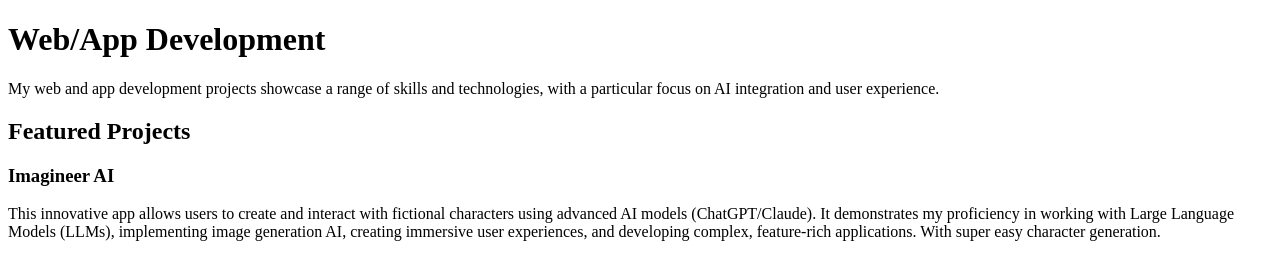
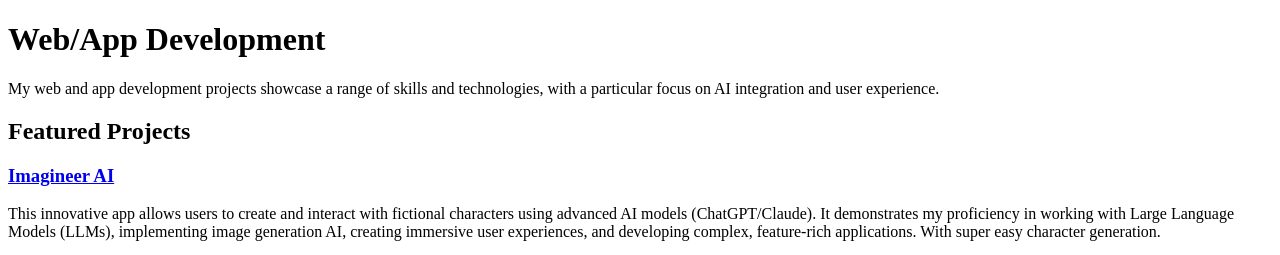
Before and after one commit to ahmadyaryeet/Personal_website, a React (Create React App) app: page /web-app-development in a window 1280 px wide. Shown: the top 255 px of the page. Built offline with nearby package versions, Linux system fonts and the light colour scheme; the HTML template or start-up script is replaced by a standard one.

Commit message:
Update AppDev_page.js

```diff
--- a/src/components/AppDev_page.js
+++ b/src/components/AppDev_page.js
@@ -58,7 +58,14 @@ function WebAppDevelopment() {
 
             {projects.map((project, index) => (
               <div key={index} className="webapp-project">
-                <h3 className="webapp-project-title">{project.title}</h3>
+                {/* Use Link here to make the title clickable */}
+                <h3 className="webapp-project-title">
+                  {project.link ? (
+                    <Link to={project.link}>{project.title}</Link>
+                  ) : (
+                    project.title
+                  )}
+                </h3>
                 <p className="webapp-project-description">{project.description}</p>
               </div>
             ))}
```
